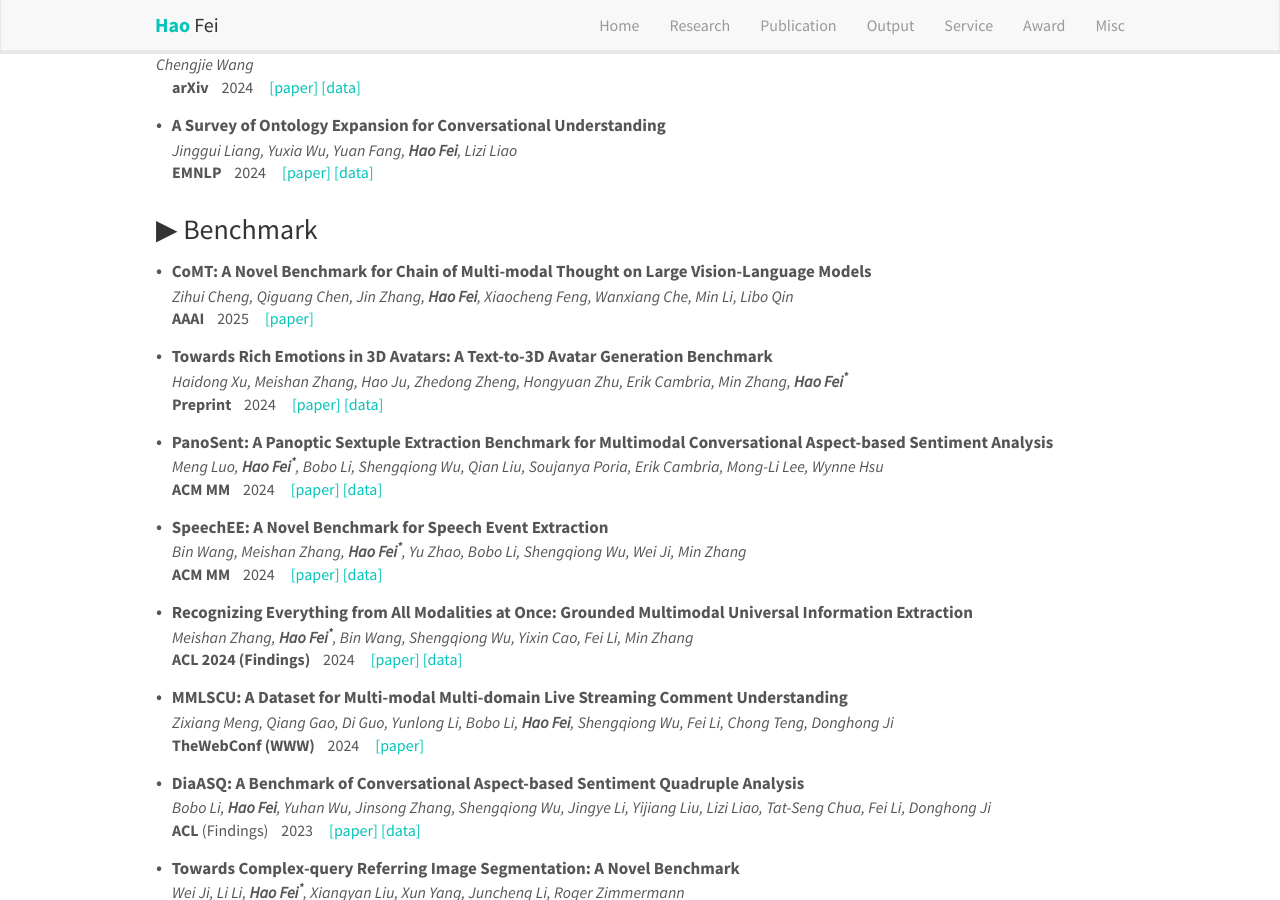
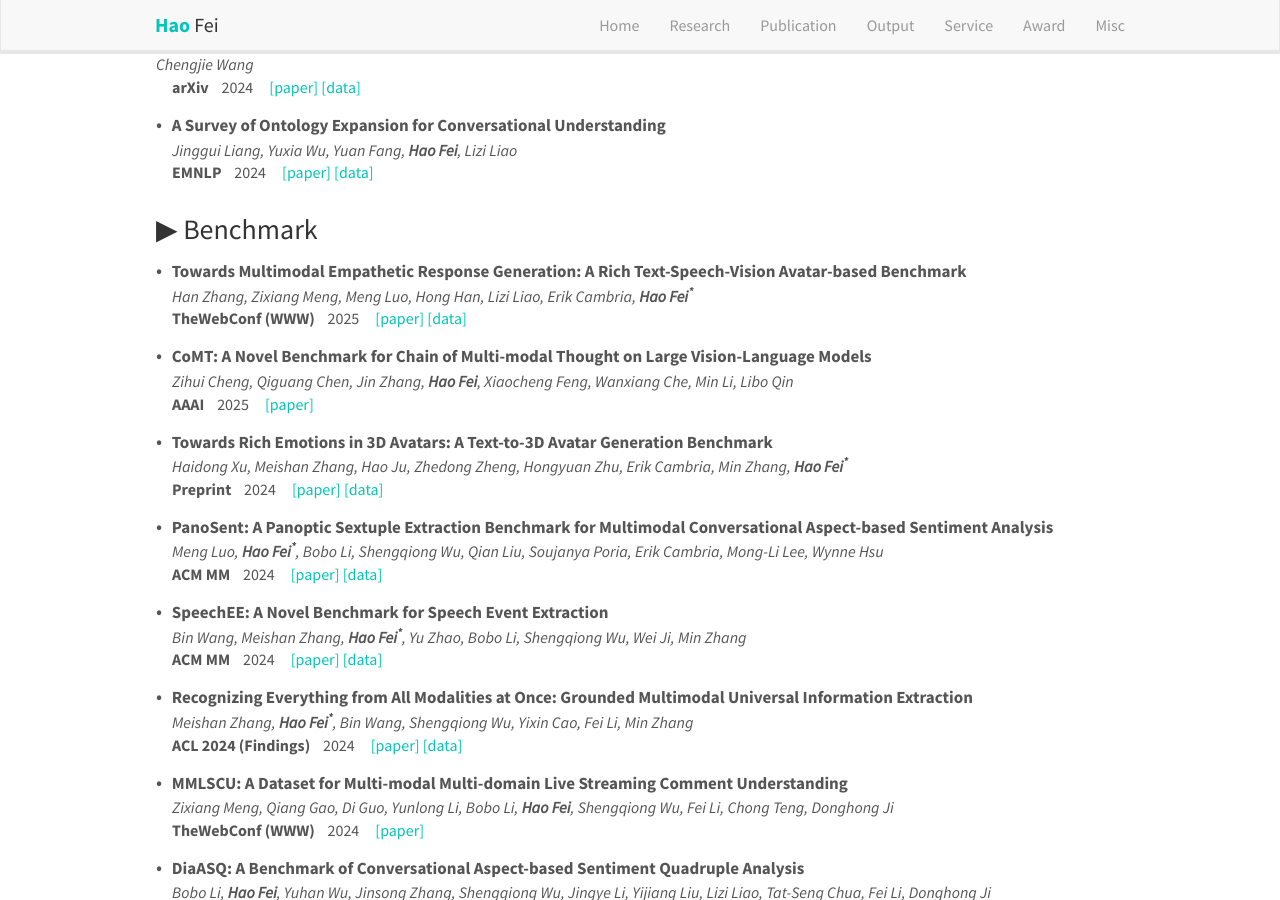
Before and after one commit to scofield7419/scofield7419.github.io, a Jekyll site: the page built from _pages/publications.md, in a window 1280 px wide and 900 px high, scrolled down 826 px. Built offline with Jekyll 4.4.1, drawn with Linux system fonts in a browser that asks for light colours; nearby versions of some CDN libraries; comment, search, counter and statistics services are not loaded; a style sheet for code colours, icons or effects is not loaded.

Commit message:
Update pub_benchmark.yml

```diff
--- a/_data/pub_benchmark.yml
+++ b/_data/pub_benchmark.yml
@@ -1,3 +1,14 @@
+
+
+- title: "Towards Multimodal Empathetic Response Generation: A Rich Text-Speech-Vision Avatar-based Benchmark"
+  venue:
+    name: TheWebConf (WWW)
+  year: 2025
+  authors: Han Zhang, Zixiang Meng, Meng Luo, Hong Han, Lizi Liao, Erik Cambria, <strong>Hao Fei<sup>*</sup></strong>
+  link:
+    paper: https://arxiv.org/abs/2502.04976
+    code: https://avamerg.github.io/
+
 
 - title: "CoMT: A Novel Benchmark for Chain of Multi-modal Thought on Large Vision-Language Models"
   venue:
@@ -5,7 +16,7 @@
   year: 2025
   authors: Zihui Cheng, Qiguang Chen, Jin Zhang, <strong>Hao Fei</strong>, Xiaocheng Feng, Wanxiang Che, Min Li, Libo Qin
   link:
-    paper: #
+    paper: https://arxiv.org/abs/2412.12932
     code: #
 
 
```
